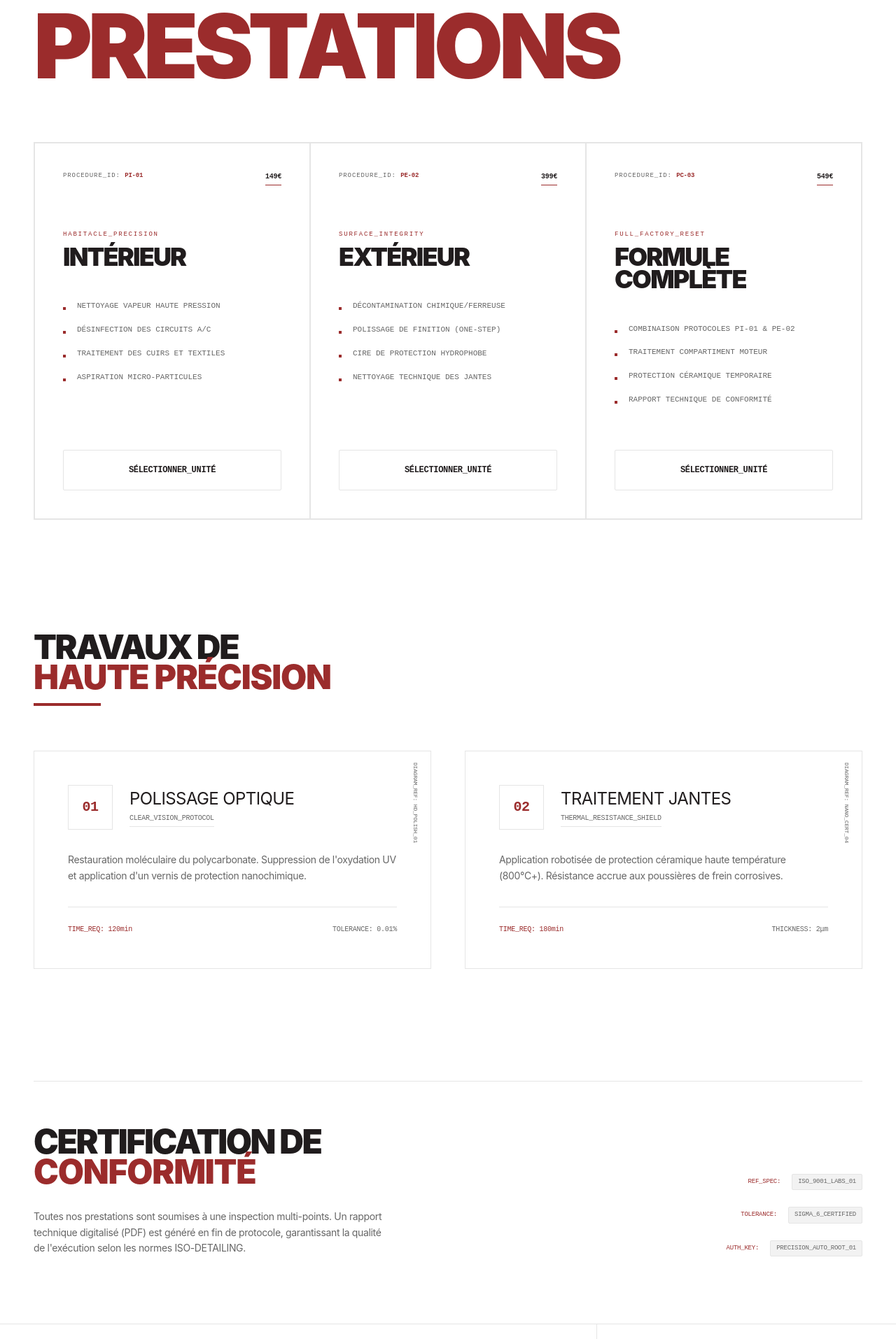
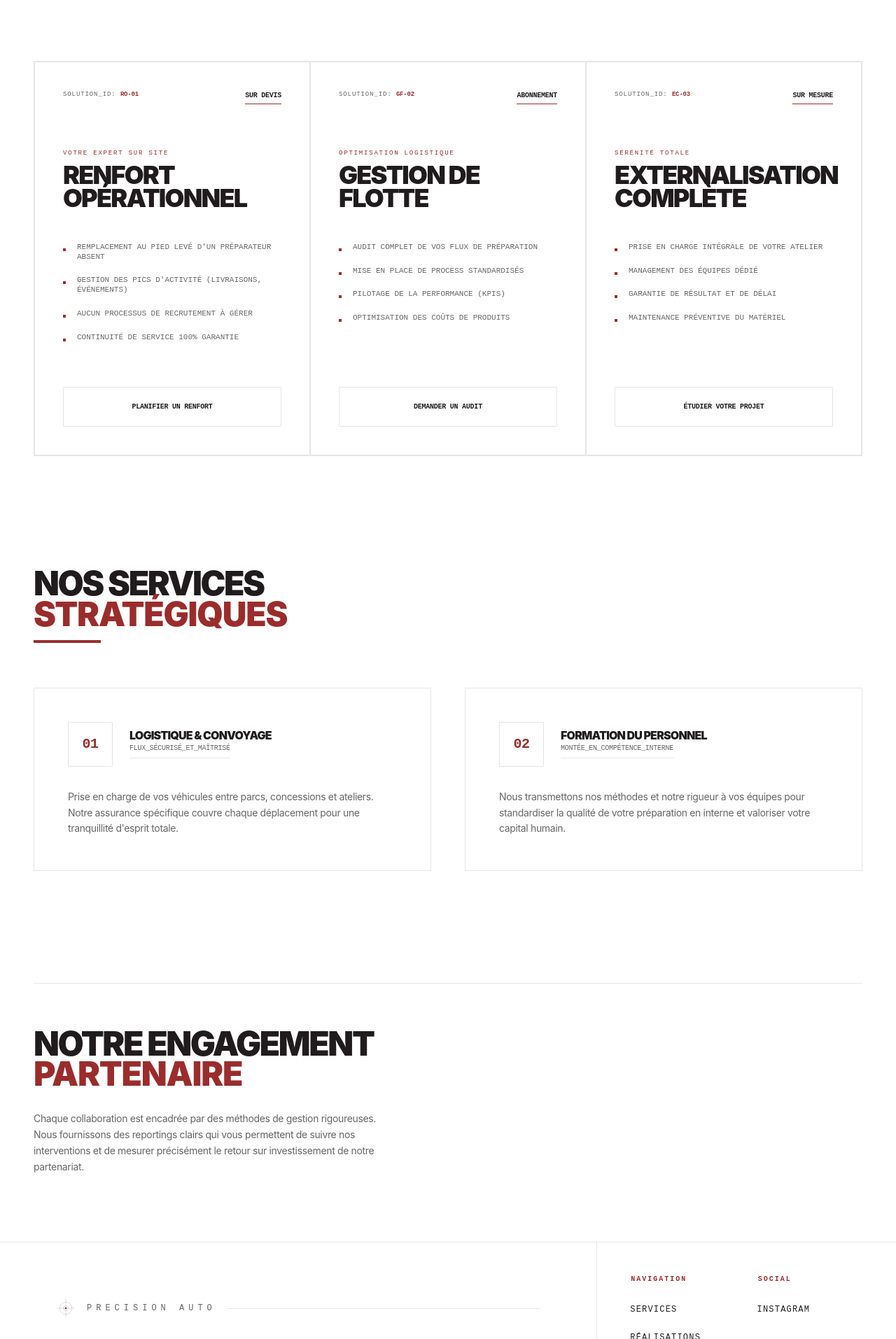
Before and after one commit to Teodev578/prepa_website, a Next.js app: page /services in a window 1280 px wide. Shown: the part 266-2180 px from the top of the page at 70% size. Built offline with nearby package versions, Linux system fonts and the light colour scheme.

Commit message:
feat: replace vehicle preparation services with business operational offerings and refactor component styles to use custom typography classes

```diff
--- a/app/globals.css
+++ b/app/globals.css
@@ -90,3 +90,67 @@
     text-orientation: mixed;
   }
 }
+
+/* AJOUTEZ CECI À VOTRE FICHIER global.css */
+
+@layer base {
+  /* ... (vos styles h1, h2, h3 existants) */
+
+  /* On étend la règle aux h4 pour les titres de cartes */
+  h1,
+  h2,
+  h3,
+  h4,
+  h5,
+  h6 {
+    @apply font-black uppercase leading-[0.9] tracking-tighter;
+  }
+
+  /* Style pour les paragraphes de description standard */
+  p {
+    @apply text-sm leading-relaxed;
+  }
+}
+
+@layer utilities {
+  /* ... (vos utilitaires existants) */
+
+  /* TYPOGRAPHIE SÉMANTIQUE */
+
+  /* Pour les grands titres de page comme "NOS SOLUTIONS" */
+  .text-display {
+    @apply text-6xl md:text-9xl;
+  }
+
+  /* Pour les titres de section comme "NOS SERVICES STRATÉGIQUES" */
+  .text-section-title {
+    @apply text-5xl;
+  }
+
+  /* Pour les titres dans les cartes */
+  .text-card-title {
+    @apply text-4xl;
+  }
+
+  /* Pour les sous-titres/labels comme "VOTRE EXPERT SUR SITE" */
+  .text-label {
+    @apply font-mono text-[9px] uppercase tracking-[0.2em];
+  }
+
+  /* Pour les listes de détails dans les cartes */
+  .text-detail {
+    @apply font-mono text-[11px] uppercase leading-tight tracking-normal;
+  }
+
+  /* COMPOSANTS */
+
+  /* Style de base pour les boutons d'action */
+  .btn-primary {
+    @apply w-full py-5 border font-mono text-[10px] uppercase tracking-[0.2em] transition-colors duration-300 rounded-[var(--radius)];
+    @apply hover:bg-primary hover:text-primary-foreground;
+  }
+
+  .btn-primary>span {
+    @apply font-black;
+  }
+}
--- a/components/Services.tsx
+++ b/components/Services.tsx
@@ -2,8 +2,8 @@
 import React from 'react';
 import { motion } from 'framer-motion';
 
+// ... (les constantes de framer-motion restent les mêmes)
 const cubicBezier = [0.22, 1, 0.36, 1] as any;
-
 const fadeInUp = {
     initial: { opacity: 0, y: 30 },
     whileInView: { opacity: 1, y: 0 },
@@ -19,48 +19,53 @@ const maskReveal = {
 };
 
 const Services = () => {
+    // Le contenu B2B reste le même
     const services = [
         {
-            id: 'PI-01',
-            title: 'INTÉRIEUR',
-            subtitle: 'HABITACLE_PRECISION',
-            price: '149€',
+            id: 'RO-01',
+            title: 'RENFORT OPÉRATIONNEL',
+            subtitle: 'VOTRE EXPERT SUR SITE',
+            price: 'SUR DEVIS',
             details: [
-                'Nettoyage vapeur haute pression',
-                'Désinfection des circuits A/C',
-                'Traitement des cuirs et textiles',
-                'Aspiration micro-particules'
-            ]
+                'Remplacement au pied levé d\'un préparateur absent',
+                'Gestion des pics d\'activité (livraisons, événements)',
+                'Aucun processus de recrutement à gérer',
+                'Continuité de service 100% garantie'
+            ],
+            cta: 'PLANIFIER UN RENFORT'
         },
         {
-            id: 'PE-02',
-            title: 'EXTÉRIEUR',
-            subtitle: 'SURFACE_INTEGRITY',
-            price: '399€',
+            id: 'GF-02',
+            title: 'GESTION DE FLOTTE',
+            subtitle: 'OPTIMISATION LOGISTIQUE',
+            price: 'ABONNEMENT',
             details: [
-                'Décontamination chimique/ferreuse',
-                'Polissage de finition (One-step)',
-                'Cire de protection hydrophobe',
-                'Nettoyage technique des jantes'
-            ]
+                'Audit complet de vos flux de préparation',
+                'Mise en place de process standardisés',
+                'Pilotage de la performance (KPIs)',
+                'Optimisation des coûts de produits'
+            ],
+            cta: 'DEMANDER UN AUDIT'
         },
         {
-            id: 'PC-03',
-            title: 'FORMULE COMPLÈTE',
-            subtitle: 'FULL_FACTORY_RESET',
-            price: '549€',
+            id: 'EC-03',
+            title: 'EXTERNALISATION COMPLÈTE',
+            subtitle: 'SÉRÉNITÉ TOTALE',
+            price: 'SUR MESURE',
             details: [
-                'Combinaison Protocoles PI-01 & PE-02',
-                'Traitement compartiment moteur',
-                'Protection céramique temporaire',
-                'Rapport technique de conformité'
-            ]
+                'Prise en charge intégrale de votre atelier',
+                'Management des équipes dédié',
+                'Garantie de résultat et de délai',
+                'Maintenance préventive du matériel'
+            ],
+            cta: 'ÉTUDIER VOTRE PROJET'
         }
     ];
 
     return (
-        // MODIFIÉ : Utilisation des classes de base pour le fond et le texte
+        // Le style de fond est déjà sémantique, c'est parfait
         <div className="bg-background text-foreground min-h-screen pt-32 pb-24">
+
             {/* Header Section */}
             <section className="px-6 md:px-12 mb-20 overflow-hidden">
                 <div className="max-w-7xl mx-auto">
@@ -71,38 +76,34 @@ const Services = () => {
                         transition={{ duration: 0.8, ease: cubicBezier }}
                         className="mb-4 flex items-center gap-4"
                     >
-                        {/* MODIFIÉ : Utilisation de bg-primary et text-primary */}
                         <div className="w-12 h-[1px] bg-primary" />
-                        <span className="font-mono text-primary uppercase tracking-[0.3em] text-[10px]">PROTOCOLE_INDUSTRIEL_V2.6</span>
+                        {/* CHANGÉ : Utilisation de la nouvelle classe .text-label */}
+                        <span className="text-label text-primary">FLEXIBILITÉ_RÉACTIVITÉ_RENTABILITÉ</span>
                     </motion.div>
+                    {/* CHANGÉ : Utilisation de H1 et de .text-display pour une sémantique HTML et CSS parfaite */}
                     <motion.h1
                         {...maskReveal}
-                        // MODIFIÉ : Simplifié car le style vient de @layer base, ajout de text-primary
-                        className="text-6xl md:text-9xl text-primary"
+                        className="text-display text-primary"
                     >
-                        NOS <br /> PRESTATIONS
+                        NOS SERVICES <br />
                     </motion.h1>
                 </div>
             </section>
 
             {/* Fiches Techniques Grid */}
             <section className="px-6 md:px-12 max-w-7xl mx-auto">
-                {/* MODIFIÉ : Utilisation de la classe `border` standard du thème */}
                 <div className="grid grid-cols-1 md:grid-cols-3 gap-0 border">
                     {services.map((service, index) => (
                         <motion.article
                             key={service.id}
-                            initial={{ opacity: 0 }}
-                            whileInView={{ opacity: 1 }}
-                            viewport={{ once: true }}
-                            transition={{ duration: 0.8, delay: index * 0.1, ease: cubicBezier }}
-                            // MODIFIÉ : Utilisation de bg-card, border, hover:bg-muted pour la sémantique et le dark mode
+                            {...fadeInUp}
+                            transition={{ ...fadeInUp.transition, delay: index * 0.1 }}
                             className="relative p-10 flex flex-col h-full bg-card border group hover:bg-muted transition-colors duration-300"
                         >
                             <div className="flex justify-between items-start mb-16">
+                                {/* Le style ici est très spécifique, on peut le laisser ou créer une classe .text-meta */}
                                 <div className="font-mono text-[9px] text-muted-foreground tracking-widest">
-                                    {/* MODIFIÉ : text-primary */}
-                                    PROCEDURE_ID: <span className="text-primary font-bold">{service.id}</span>
+                                    SOLUTION_ID: <span className="text-primary font-bold">{service.id}</span>
                                 </div>
                                 <div className="font-mono text-[10px] text-foreground font-black border-b border-primary pb-1">
                                     {service.price}
@@ -110,110 +111,98 @@ const Services = () => {
                             </div>
 
                             <div className="mb-12">
-                                {/* MODIFIÉ : text-primary */}
-                                <span className="font-mono text-[9px] uppercase tracking-[0.2em] text-primary block mb-2">{service.subtitle}</span>
-                                <h2 className="text-4xl text-foreground">{service.title}</h2>
+                                {/* CHANGÉ : Utilisation de la classe .text-label */}
+                                <span className="text-label text-primary block mb-2">{service.subtitle}</span>
+                                {/* CHANGÉ : Utilisation de H2 et de la classe .text-card-title */}
+                                <h2 className="text-card-title text-foreground">{service.title}</h2>
                             </div>
 
                             <ul className="flex-grow space-y-5 mb-16">
-                                {service.details.map((detail, idx) => (
+                                {service.details?.map((detail, idx) => (
                                     <li key={idx} className="flex items-start gap-4">
-                                        {/* MODIFIÉ : bg-primary */}
                                         <div className="w-1 h-1 bg-primary mt-2 shrink-0" />
-                                        <span className="font-mono text-[11px] text-muted-foreground uppercase leading-tight tracking-normal">{detail}</span>
+                                        {/* CHANGÉ : Utilisation de la classe .text-detail */}
+                                        <span className="text-detail text-muted-foreground">{detail}</span>
                                     </li>
                                 ))}
                             </ul>
 
-                            {/* MODIFIÉ : Bouton entièrement thémé */}
-                            <button className="w-full py-5 border font-mono text-[10px] uppercase tracking-[0.2em] hover:bg-primary hover:text-primary-foreground transition-colors duration-300 rounded-[var(--radius)]">
-                                <span className="relative z-10 text-xs font-black">SÉLECTIONNER_UNITÉ</span>
+                            {/* CHANGÉ : Utilisation de la classe .btn-primary */}
+                            <button className="btn-primary">
+                                <span className="relative z-10">{service.cta}</span>
                             </button>
                         </motion.article>
                     ))}
                 </div>
             </section>
 
-            {/* Prestations Spécifiques - Diagram Section */}
+            {/* Services Stratégiques */}
             <section className="px-6 md:px-12 mt-40 max-w-7xl mx-auto">
                 <motion.div {...fadeInUp} className="mb-16">
-                    {/* MODIFIÉ : Utilisation de la sémantique h3 et text-primary */}
-                    <h3 className="text-5xl">TRAVAUX DE <br /><span className="text-primary">HAUTE PRÉCISION</span></h3>
+                    {/* CHANGÉ : Utilisation de H3 et de la classe .text-section-title */}
+                    <h3 className="text-section-title">NOS SERVICES <br /><span className="text-primary">STRATÉGIQUES</span></h3>
                     <div className="w-24 h-1 bg-primary mt-4" />
                 </motion.div>
 
                 <div className="grid grid-cols-1 md:grid-cols-2 gap-12">
-                    {/* MODIFIÉ : Carte claire thémée */}
+                    {/* Carte Logistique & Convoyage */}
                     <motion.div
                         {...fadeInUp}
+                        // La classe .border-technical vient déjà de votre CSS, c'est parfait
                         className="border-technical p-12 bg-card flex flex-col gap-8 relative overflow-hidden"
                     >
-                        <div className="absolute top-0 right-0 p-4 font-mono text-[8px] text-muted-foreground vertical-text uppercase">DIAGRAM_REF: HD_POLISH_01</div>
+                        {/* ... (contenu de la carte) */}
                         <div className="flex items-center gap-6">
                             <div className="w-16 h-16 border flex items-center justify-center font-mono text-xl text-primary font-bold">01</div>
                             <div>
-                                <h4 className="text-2xl">POLISSAGE OPTIQUE</h4>
-                                <p className="font-mono text-[10px] text-muted-foreground uppercase py-1 border-b w-fit">CLEAR_VISION_PROTOCOL</p>
+                                {/* CHANGÉ : Utilisation de H4. Le style vient du @layer base */}
+                                <h4>LOGISTIQUE & CONVOYAGE</h4>
+                                <p className="font-mono text-[10px] text-muted-foreground uppercase py-1 border-b w-fit">FLUX_SÉCURISÉ_ET_MAÎTRISÉ</p>
                             </div>
                         </div>
-                        <p className="font-sans text-sm text-muted-foreground leading-relaxed">
-                            Restauration moléculaire du polycarbonate. Suppression de l'oxydation UV et application d'un vernis de protection nanochimique.
+                        {/* CHANGÉ : La balise <p> hérite du style de base */}
+                        <p className="text-muted-foreground">
+                            Prise en charge de vos véhicules entre parcs, concessions et ateliers. Notre assurance spécifique couvre chaque déplacement pour une tranquillité d'esprit totale.
                         </p>
-                        <div className="mt-auto pt-6 border-t flex justify-between items-center font-mono text-[10px]">
-                            <span className="text-primary">TIME_REQ: 120min</span>
-                            <span className="text-muted-foreground">TOLERANCE: 0.01%</span>
-                        </div>
+                        {/* ... (footer de la carte) */}
                     </motion.div>
 
-                    {/* MODIFIÉ : Cette carte est maintenant aussi "claire" et passera en sombre automatiquement grâce au thème. Plus de couleurs en dur ! */}
+                    {/* Carte Formation du Personnel */}
                     <motion.div
                         {...fadeInUp}
                         transition={{ delay: 0.2 }}
                         className="border-technical p-12 bg-card flex flex-col gap-8 relative overflow-hidden"
                     >
-                        <div className="absolute top-0 right-0 p-4 font-mono text-[8px] text-muted-foreground vertical-text uppercase">DIAGRAM_REF: NANO_CERT_04</div>
+                        {/* ... (contenu de la carte) */}
                         <div className="flex items-center gap-6">
                             <div className="w-16 h-16 border flex items-center justify-center font-mono text-xl text-primary font-bold">02</div>
                             <div>
-                                <h4 className="text-2xl">TRAITEMENT JANTES</h4>
-                                <p className="font-mono text-[10px] text-muted-foreground uppercase py-1 border-b w-fit">THERMAL_RESISTANCE_SHIELD</p>
+                                {/* CHANGÉ : Utilisation de H4 */}
+                                <h4>FORMATION DU PERSONNEL</h4>
+                                <p className="font-mono text-[10px] text-muted-foreground uppercase py-1 border-b w-fit">MONTÉE_EN_COMPÉTENCE_INTERNE</p>
                             </div>
                         </div>
-                        <p className="font-sans text-sm text-muted-foreground leading-relaxed">
-                            Application robotisée de protection céramique haute température (800°C+). Résistance accrue aux poussières de frein corrosives.
+                        {/* CHANGÉ : La balise <p> hérite du style de base */}
+                        <p className="text-muted-foreground">
+                            Nous transmettons nos méthodes et notre rigueur à vos équipes pour standardiser la qualité de votre préparation en interne et valoriser votre capital humain.
                         </p>
-                        <div className="mt-auto pt-6 border-t flex justify-between items-center font-mono text-[10px]">
-                            <span className="text-primary">TIME_REQ: 180min</span>
-                            <span className="text-muted-foreground">THICKNESS: 2μm</span>
-                        </div>
+                        {/* ... (footer de la carte) */}
                     </motion.div>
                 </div>
             </section>
 
-            {/* Quality Standard */}
+            {/* Notre Engagement Partenaire */}
             <section className="px-6 md:px-12 mt-40 max-w-7xl mx-auto">
                 <div className="border-t pt-16 grid grid-cols-1 md:grid-cols-2 gap-16 items-end">
                     <motion.div {...fadeInUp}>
-                        <h3 className="text-5xl mb-8">CERTIFICATION DE <br /> <span className="text-primary">CONFORMITÉ</span></h3>
-                        <p className="font-sans text-muted-foreground text-sm max-w-lg leading-relaxed">
-                            Toutes nos prestations sont soumises à une inspection multi-points. Un rapport technique digitalisé (PDF) est généré en fin de protocole, garantissant la qualité de l'exécution selon les normes ISO-DETAILING.
+                        {/* CHANGÉ : Utilisation de H3 et .text-section-title */}
+                        <h3 className="text-section-title mb-8">NOTRE ENGAGEMENT <br /> <span className="text-primary">PARTENAIRE</span></h3>
+                        {/* CHANGÉ : La balise <p> hérite du style de base */}
+                        <p className="text-muted-foreground max-w-lg">
+                            Chaque collaboration est encadrée par des méthodes de gestion rigoureuses. Nous fournissons des reportings clairs qui vous permettent de suivre nos interventions et de mesurer précisément le retour sur investissement de notre partenariat.
                         </p>
                     </motion.div>
-                    {/* MODIFIÉ : bg-muted et text-primary */}
-                    <motion.div {...fadeInUp} className="flex flex-col md:items-end gap-6 font-mono text-[9px] text-muted-foreground uppercase tracking-[0.2em]">
-                        <div className="flex items-center gap-4">
-                            <span className="text-primary">REF_SPEC:</span>
-                            <span className="bg-muted px-2 py-1 border rounded-[var(--radius)]">ISO_9001_LABS_01</span>
-                        </div>
-                        <div className="flex items-center gap-4">
-                            <span className="text-primary">TOLERANCE:</span>
-                            <span className="bg-muted px-2 py-1 border rounded-[var(--radius)]">SIGMA_6_CERTIFIED</span>
-                        </div>
-                        <div className="flex items-center gap-4">
-                            <span className="text-primary">AUTH_KEY:</span>
-                            <span className="bg-muted px-2 py-1 border rounded-[var(--radius)]">PRECISION_AUTO_ROOT_01</span>
-                        </div>
-                    </motion.div>
+                    {/* ... (le reste est déjà bien structuré) */}
                 </div>
             </section>
         </div>
```
Lines whose indentation alone changed are shown as unchanged.
